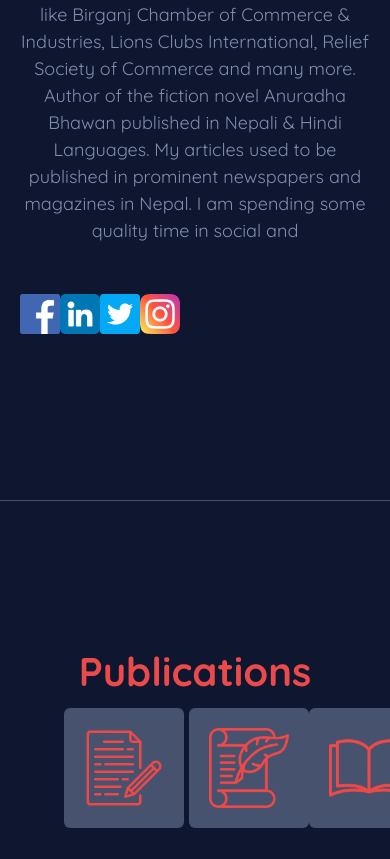
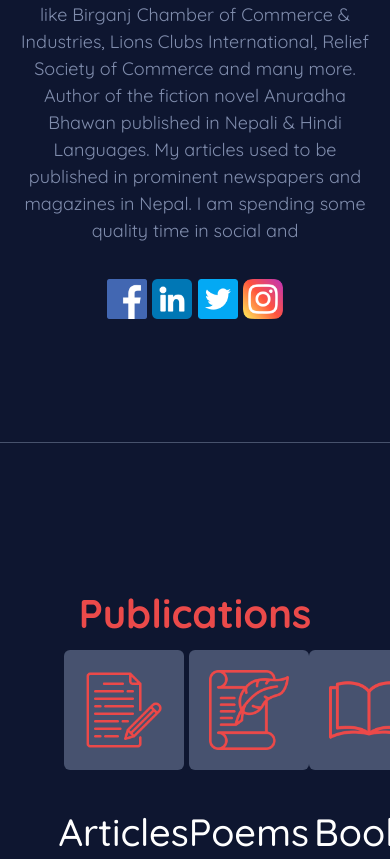
Before and after one commit to Tejendra-Bikram-Karki/Ganesh_Book, a plain HTML site: page index.html in a window 390 px wide. Shown: the part 2043-2902 px from the top of the page. Drawn offline with nearby package versions, Linux system fonts and the light colour scheme.

Commit message:
Hero I think Done

```diff
--- a/css/980.css
+++ b/css/980.css
@@ -150,17 +150,19 @@
     display: flex;
     flex-direction: column-reverse;
     justify-content: center;
-    margin: auto;
+    margin: 0 auto -20% auto;
     align-items: center;
     text-align: center;
     width: 100%;
     }
 
+    /* changed */
     .about_content{
         /* width: 80%; */
         padding: 5%;
     }
 
+    /* changed */
     .about_content h2 {
     font-size: 30px;
     font-weight: bold;
@@ -168,14 +170,15 @@
     margin: 30px 0;
     }
 
+    /* changed */
     .about_content p {
     width: 100%;
     font-size: 18px;
     }
 
     .about_social {
-    margin-top: 50px;
-    width: 30%;
+    width: 50%;
+    margin: 10% auto;
     display: flex;
     justify-content: space-between;
     }
```
